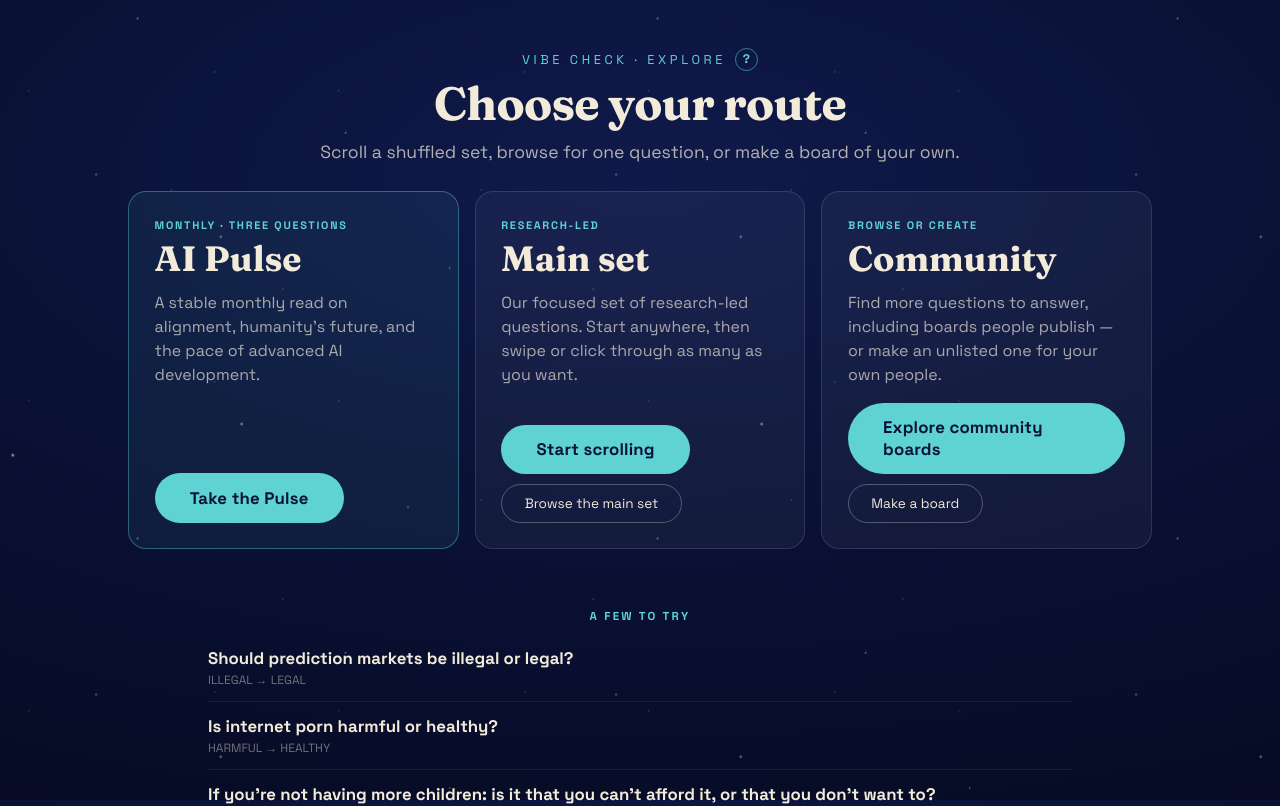
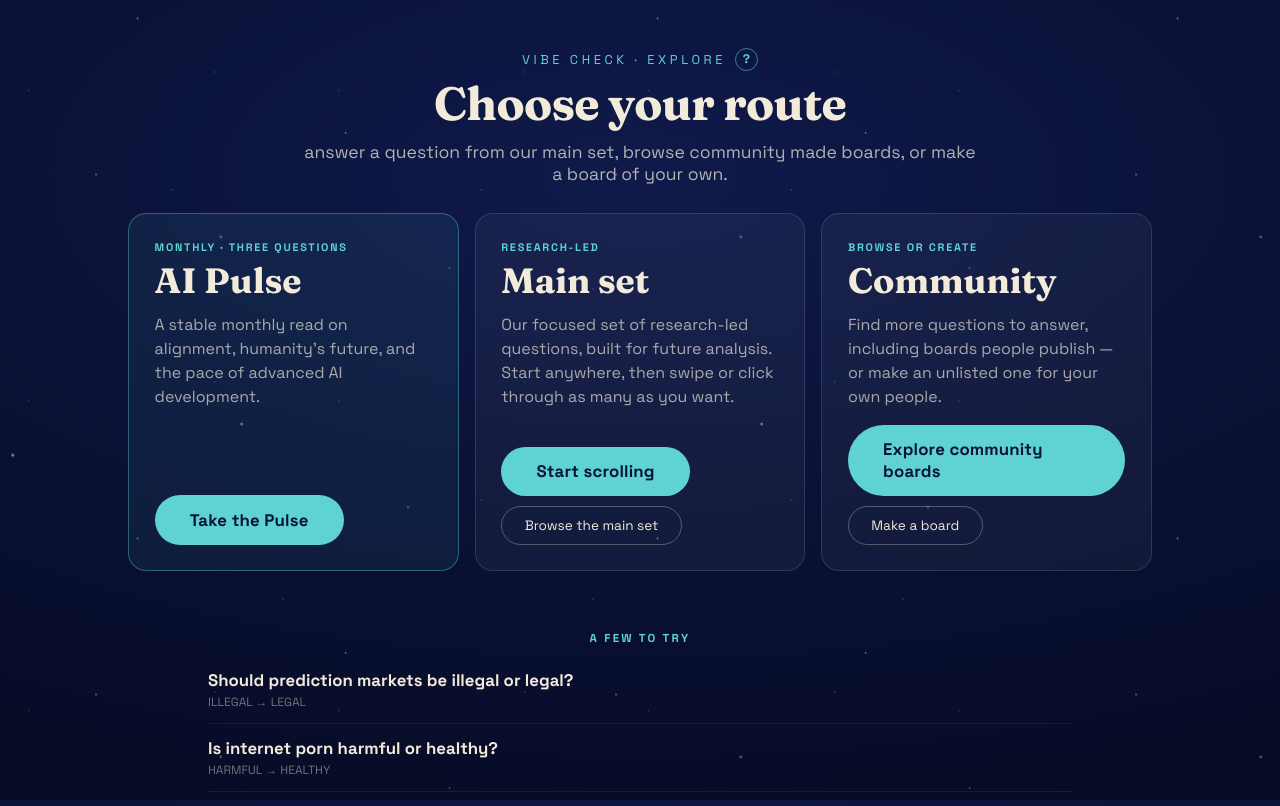
Before and after one commit to lookcarefully-cmyk/vibe-check, a Next.js app: page /explore in a window 1280 px wide. Shown: the top 806 px of the page. Built offline with nearby package versions, Linux system fonts and the light colour scheme.

Commit message:
Update ExploreHub.tsx
changed some descriptions

```diff
--- a/components/ExploreHub.tsx
+++ b/components/ExploreHub.tsx
@@ -14,7 +14,7 @@ export default function ExploreHub() {
         </div>
         <h1>Choose your route</h1>
         <p className="lede">
-          Scroll a shuffled set, browse for one question, or make a board of your own.
+          answer a question from our main set, browse community made boards, or make a board of your own.
         </p>
       </header>
 
@@ -35,7 +35,7 @@ export default function ExploreHub() {
           <p className="explore-kicker">Research-led</p>
           <h2>Main set</h2>
           <p>
-            Our focused set of research-led questions. Start anywhere, then swipe or
+            Our focused set of research-led questions, built for future analysis. Start anywhere, then swipe or
             click through as many as you want.
           </p>
           <div className="explore-actions">
```
